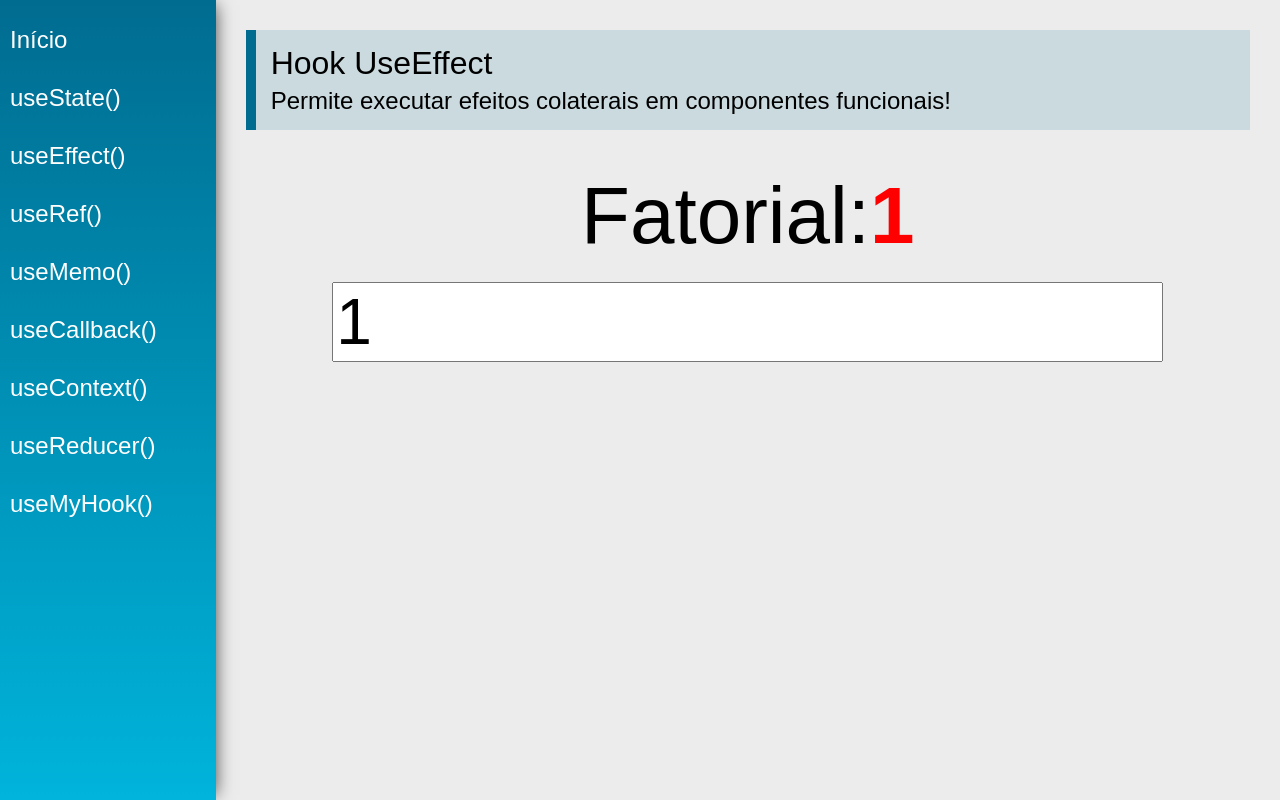
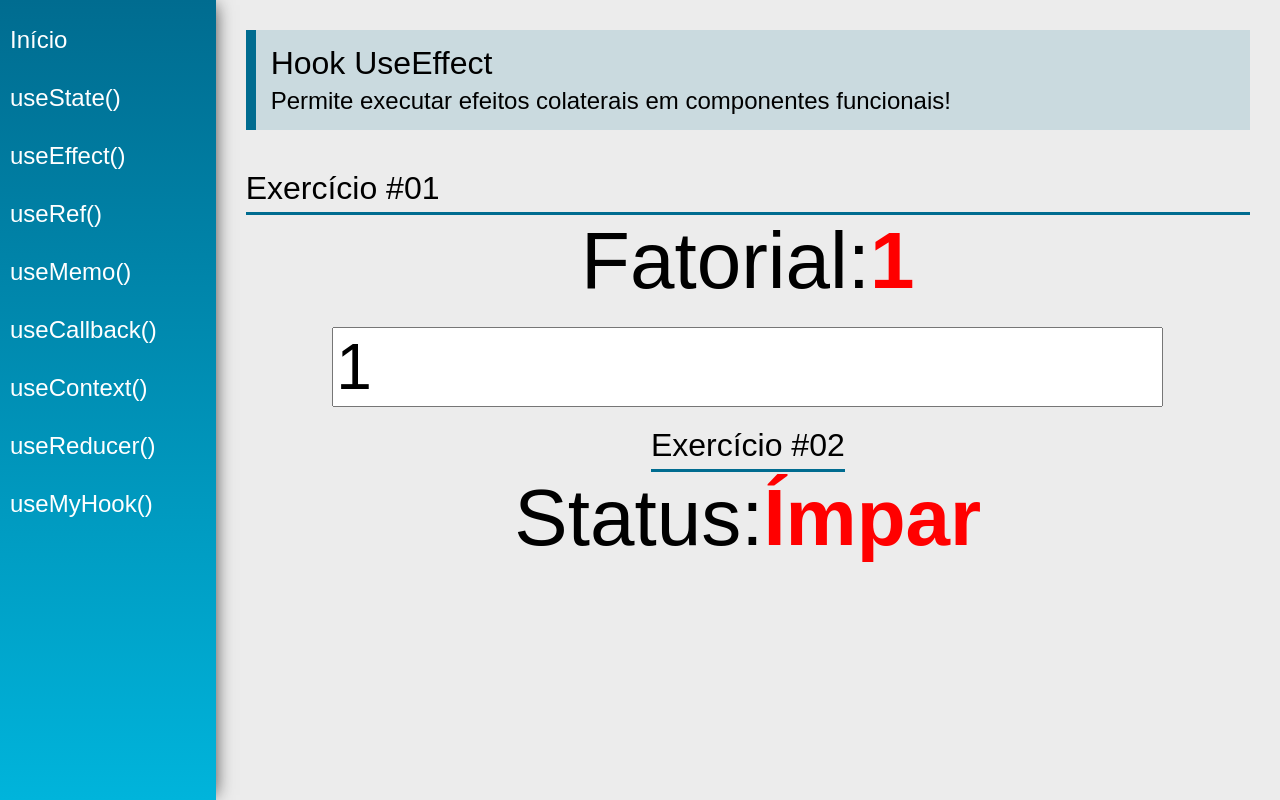
Before and after one commit to juniorlourenco/reacthooks, a React (Create React App) app: page /useEffect in a window 1280 px wide. Built offline with nearby package versions, Linux system fonts and the light colour scheme.

Commit message:
useEffect

```diff
--- a/src/views/examples/UseEffect.jsx
+++ b/src/views/examples/UseEffect.jsx
@@ -1,5 +1,6 @@
 import React, { useEffect, useState } from 'react'
 import PageTitle from '../../components/layout/PageTitle'
+import SectionTitle from '../../components/layout/SectionTitle';
 
 function calcFatorial (num) {
     const n = parseInt(num)
@@ -9,11 +10,27 @@
 }
 
 const UseEffect = (props) => {
+
+    //Ex #01
+
     const [number, setNumber] = useState(1);
     const [fatorial, setFatorial] = useState(1);
 
     useEffect(function() {
         setFatorial(calcFatorial(number));
+    }, [number])
+
+    useEffect(function() {
+        if(fatorial > 1000000){
+            document.title = "Eita!!!"
+        }
+    }, [fatorial])
+
+    //Ex #02
+    const [status, setStatus] = useState("Ímpar")
+
+    useEffect(function() {
+        setStatus(number % 2 === 0 ? "Par" : "Ímpar")
     }, [number])
 
     return (
@@ -22,6 +39,7 @@
                 title="Hook UseEffect"
                 subtitle="Permite executar efeitos colaterais em componentes funcionais!"
             />
+            <SectionTitle title="Exercício #01" />
             <div className="center">
                 <div>
                     <span className="text">Fatorial:</span>
@@ -31,6 +49,14 @@
                         value={number}
                         onChange={e=> setNumber(e.target.value)}/>
                 </div>
+
+                <SectionTitle title="Exercício #02" />
+                <div className="center">
+                    <div>
+                        <span className="text">Status:</span>
+                        <span className="text red">{status}</span>
+                    </div>
+                </div>
             </div>
         </div>
     )
```
Lines whose indentation alone changed are shown as unchanged.
